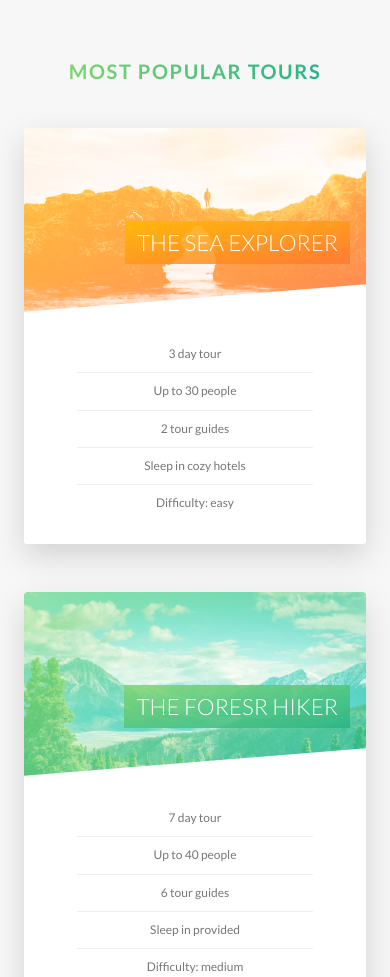
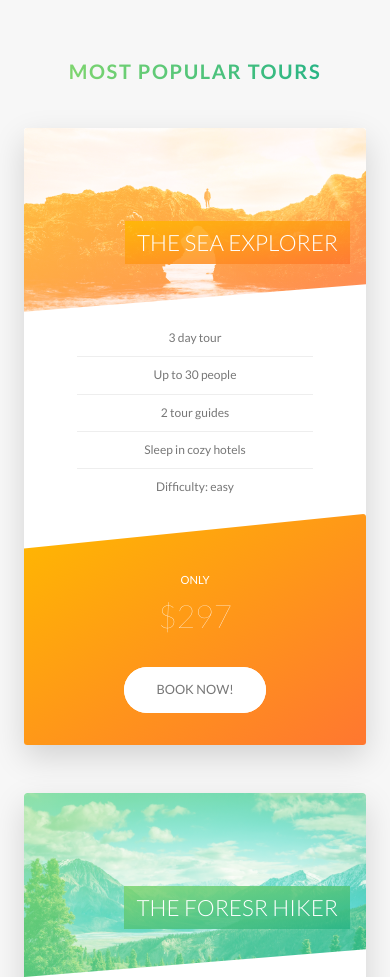
Before and after one commit to Irina-Dehtiarenko/fitst_project_from_udemy_couse_advanced_css, a website: page index.html in a window 390 px wide. Shown: the part 2442-3419 px from the top of the page. Drawn offline with Linux system fonts and the light colour scheme.

Commit message:
added the media queries for the cars is the tours/ section

```diff
--- a/sass/components/_card.scss
+++ b/sass/components/_card.scss
@@ -170,4 +170,47 @@
     font-size: 6rem;
     font-weight: 100;
   }
+
+  @include respond(tab-port) {
+    height: auto;
+    border-radius: 3px;
+    background-color: $color-white;
+    box-shadow: 0 1.5rem 4rem $shadow1;
+
+    &__side {
+      height: auto;
+      position: relative;
+      box-shadow: none;
+
+      &--back {
+        transform: rotateY(0);
+        clip-path: polygon(0 15%, 100% 0, 100% 100%, 0 100%);
+      }
+    }
+
+    &:hover &__side--front {
+      transform: rotateY(0);
+    }
+
+    &__details {
+      padding: 1rem 3rem;
+    }
+
+    &__cta {
+      position: relative;
+      top: 0;
+      left: 0;
+      transform: translate(0);
+      width: 100%;
+      padding: 7rem 4rem 4rem;
+    }
+
+    &__price-box {
+      margin-bottom: 3rem;
+    }
+
+    &__price-value {
+      font-size: 4rem;
+    }
+  }
 }
```
Also changed, not shown: css/style.css.
